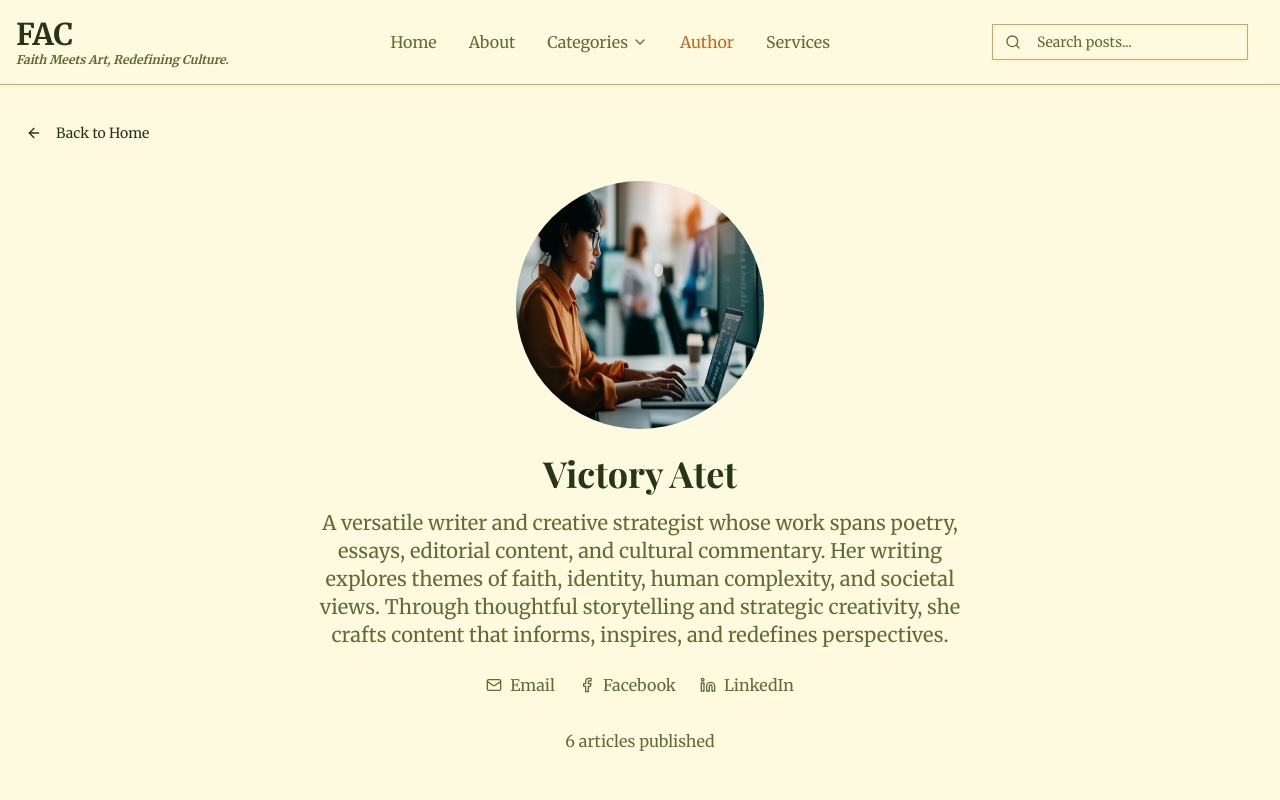
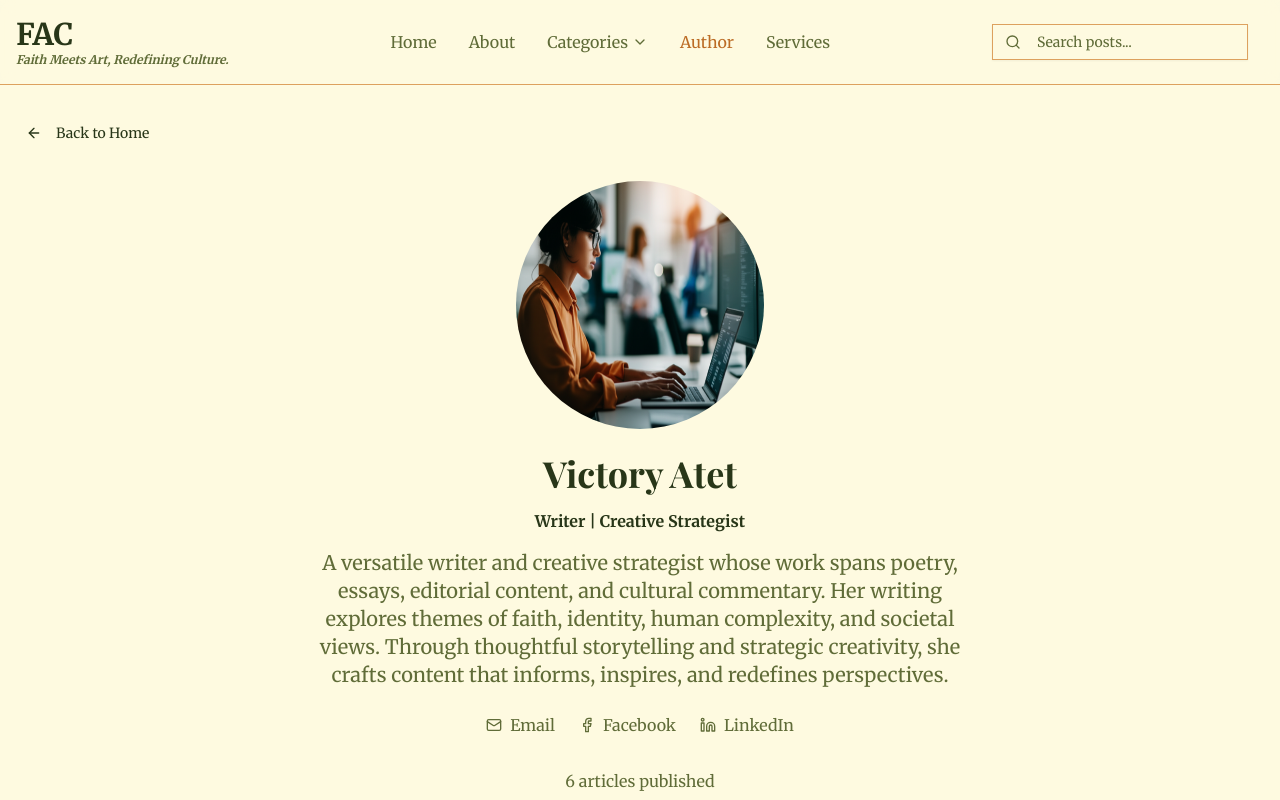
Before and after one commit to abmercy035/fac-blog, a Next.js app: page /author/victory-atet in a window 1280 px wide. Shown: the top 800 px of the page. Built offline with nearby package versions, Linux system fonts and the light colour scheme; a web font is replaced by a local one.

Commit message:
Profile display fix v0.1.0

```diff
--- a/app/author/[id]/page.tsx
+++ b/app/author/[id]/page.tsx
@@ -51,6 +51,7 @@ export default async function AuthorPage({ params }: AuthorPageProps) {
             </Avatar>
 
             <h1 className="text-4xl font-bold text-foreground mb-4 text-balance">{author.name}</h1>
+            <div className="text-md font-bold text-mute-foreground mb-4! text-balance">{author.title}</div>
 
             <p className="text-xl text-muted-foreground mb-6 max-w-2xl mx-auto text-pretty">{author.bio}</p>
 
```
